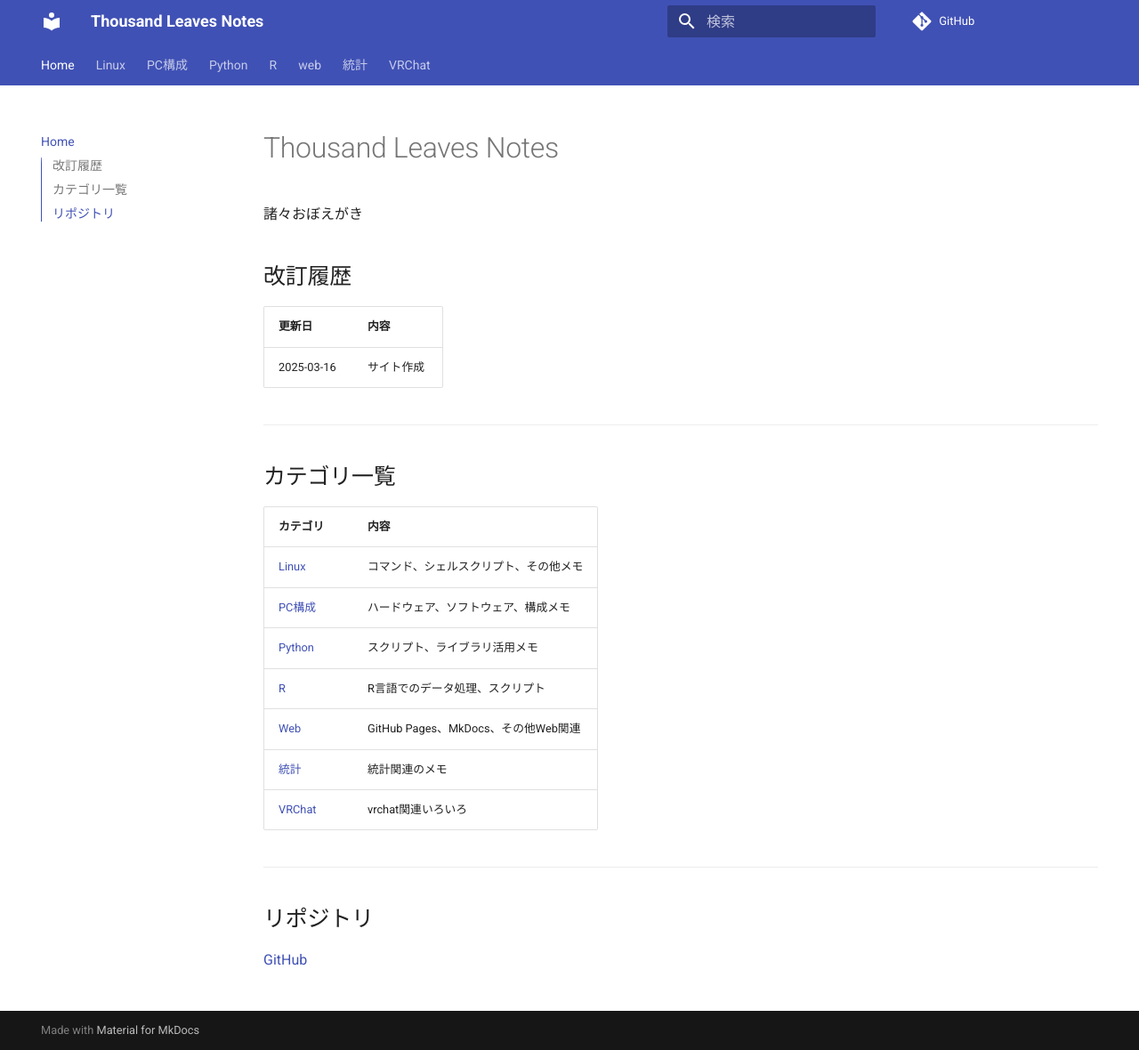
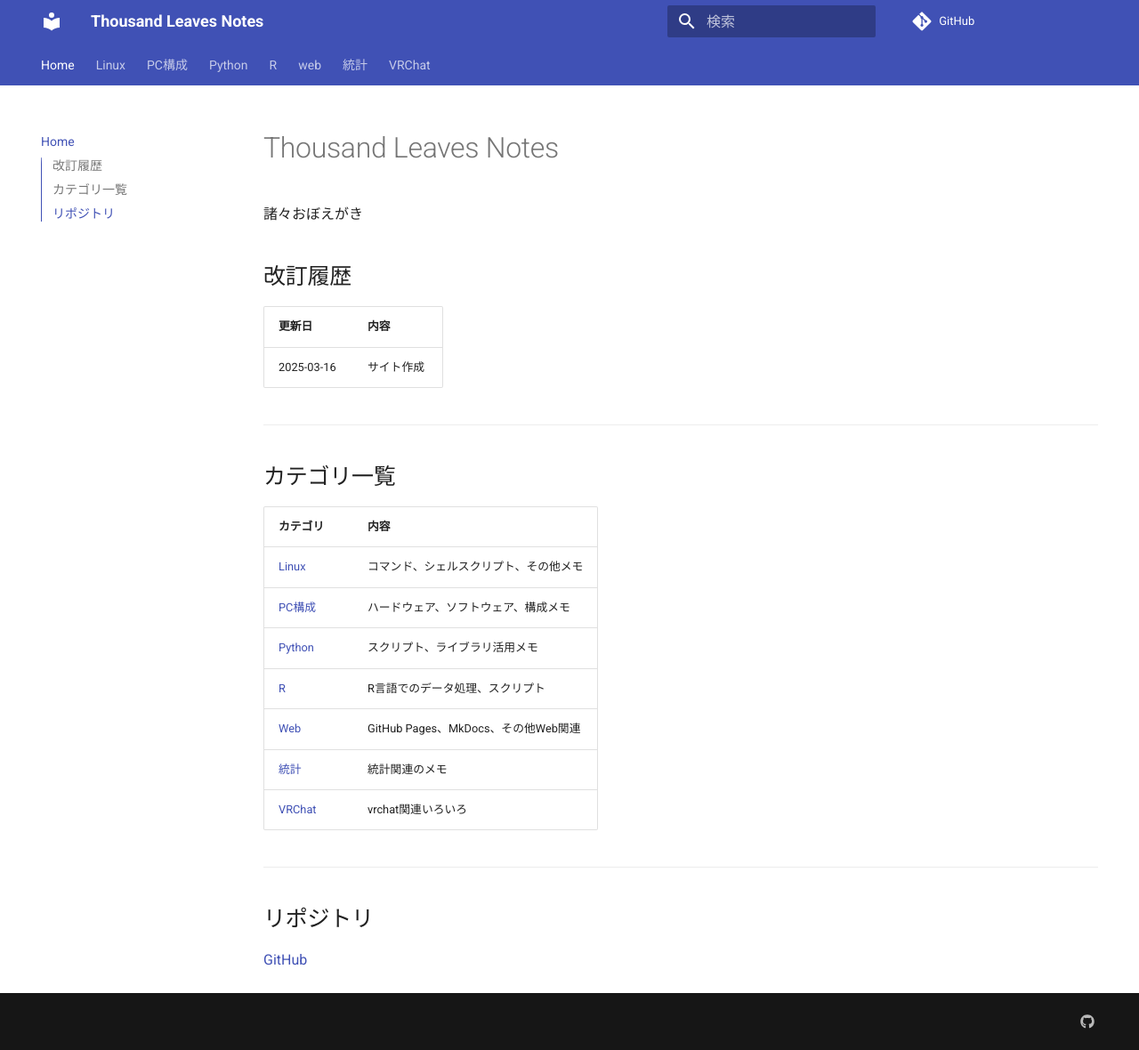
Before and after one commit to karine-mue/thousand_leaves, an MkDocs documentation site: the page built from docs/index.md, in a window 1280 px wide and 1180 px high. Shown: the whole window at 89% size. Built offline with MkDocs 1.6.1 and Material for MkDocs 9.7.7, drawn with Linux system fonts in a browser that asks for light colours; comment, search, counter and statistics services are not loaded; the version menu is left out; some of the changed lines change nothing that is shown.

Commit message:
add_footer

```diff
--- a/mkdocs.yml
+++ b/mkdocs.yml
@@ -25,6 +25,16 @@ plugins:
       format: "YYYY-MM-DD HH:mm:ss"
       locale: "ja_JP"
       timezone: "Asia/Tokyo"
+
+extra:
+  social:
+    - icon: fontawesome/brands/github
+      link: https://github.com/karine-mue
+  generator: false
+  version:
+    provider: git
+    branch: main
+    commit: true
 
 nav:
   - Home: index.md
```
